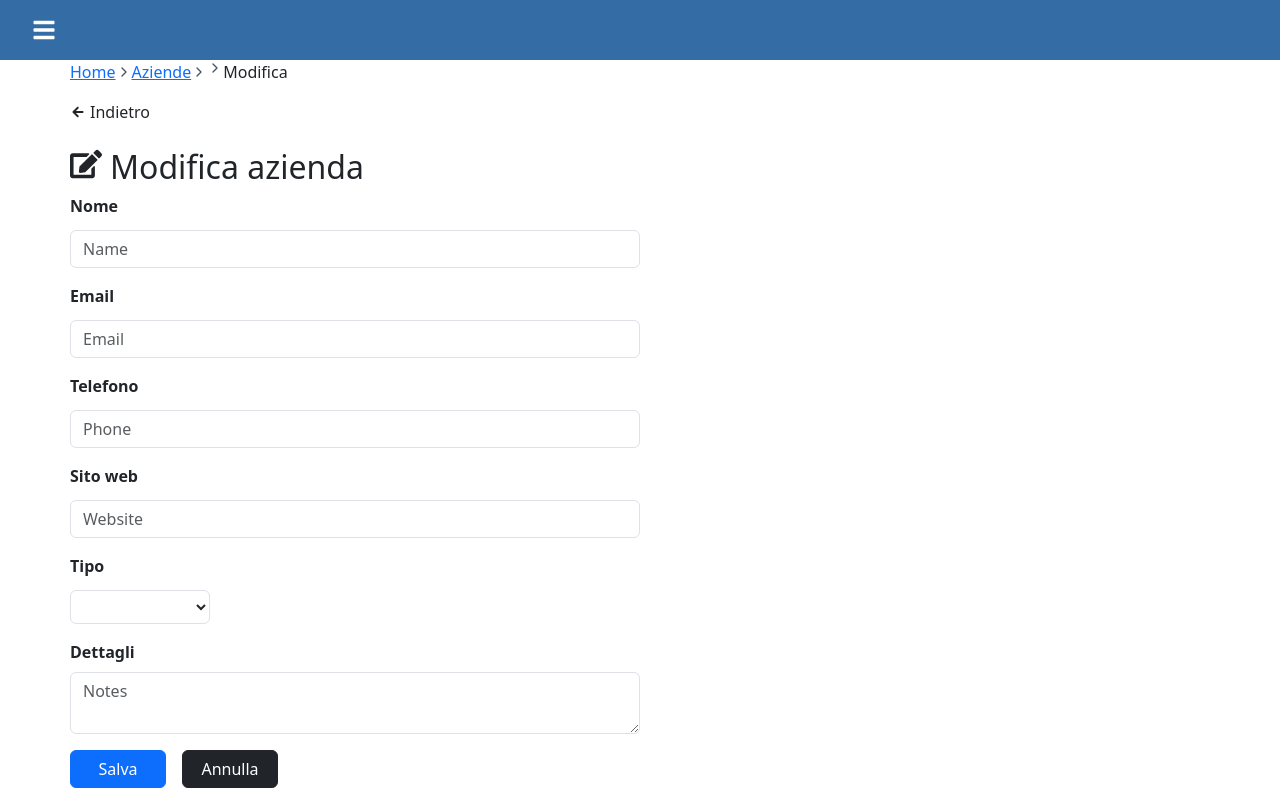
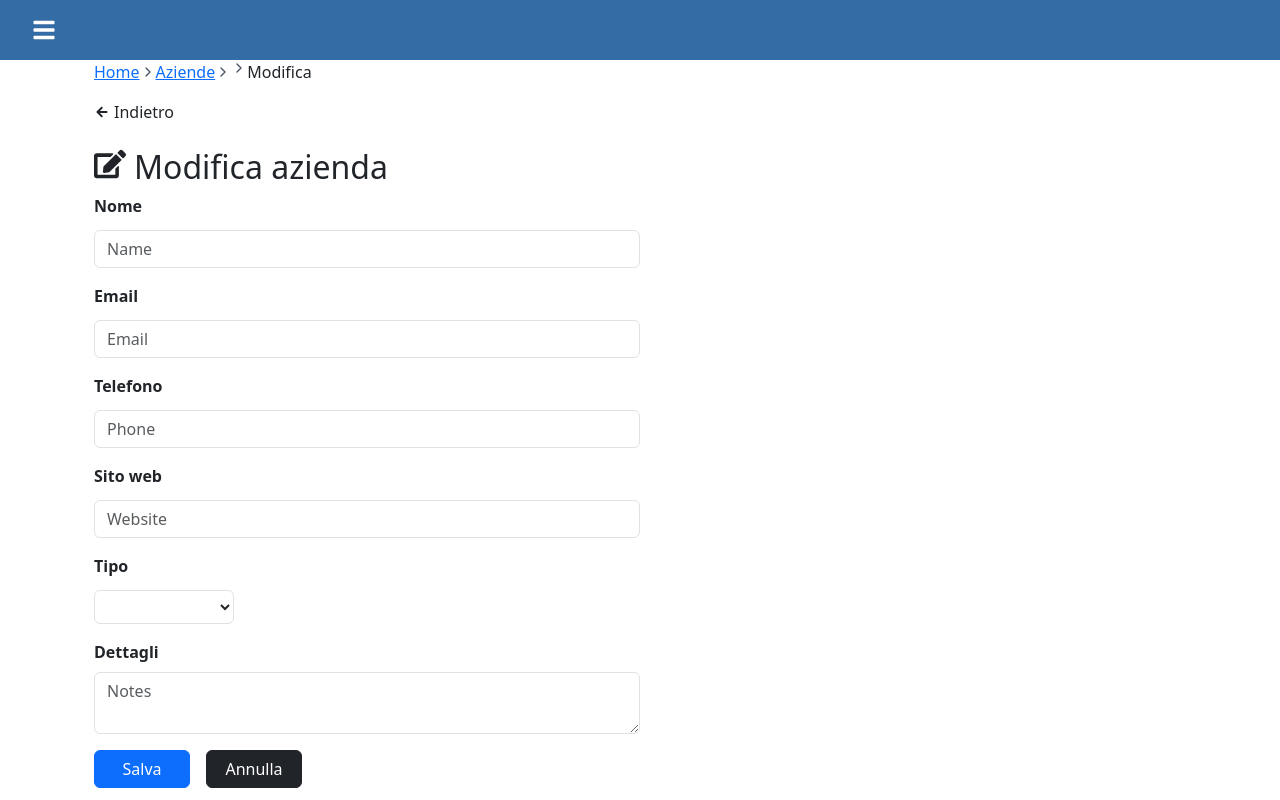
Before and after one commit to giuliadev95/CRM, a React (Vite) app in the folder frontend/: page /update-company/1 in a window 1280 px wide. Built offline with nearby package versions, Linux system fonts and the light colour scheme; no server answers.

Commit message:
fix: Fix padding by adding px-4

```diff
--- a/frontend/src/pages/companies/UpdateCompany.jsx
+++ b/frontend/src/pages/companies/UpdateCompany.jsx
@@ -88,7 +88,7 @@ const UpdateCompany = () => {
 
     return (
         <>
-            <div className='container px-0 md:px-0'>
+            <div className='container px-4 md:px-0'>
                 <Breadcrumb items={breadCrumbitems}/>
                  <button
                         type="button"
```
